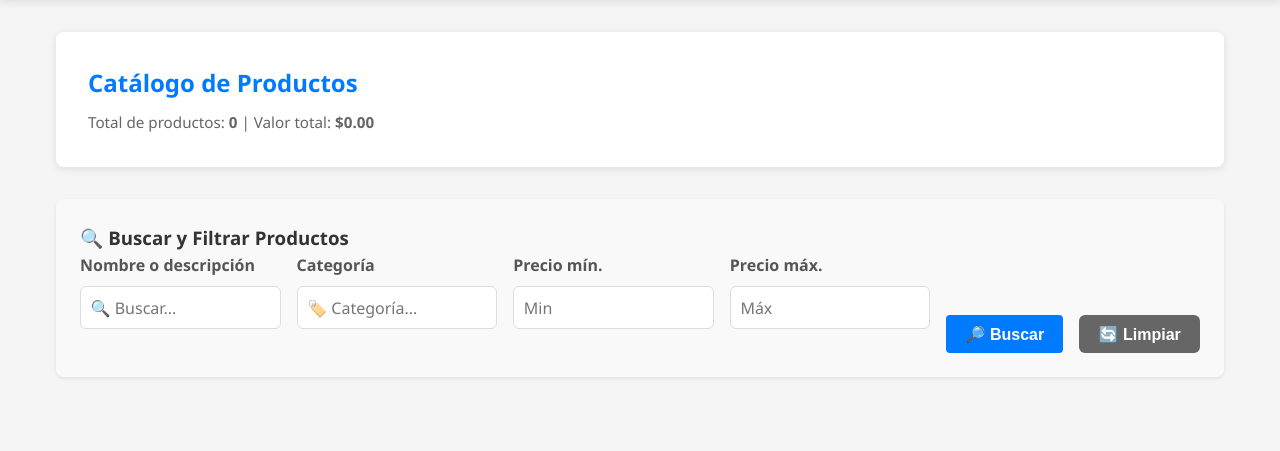
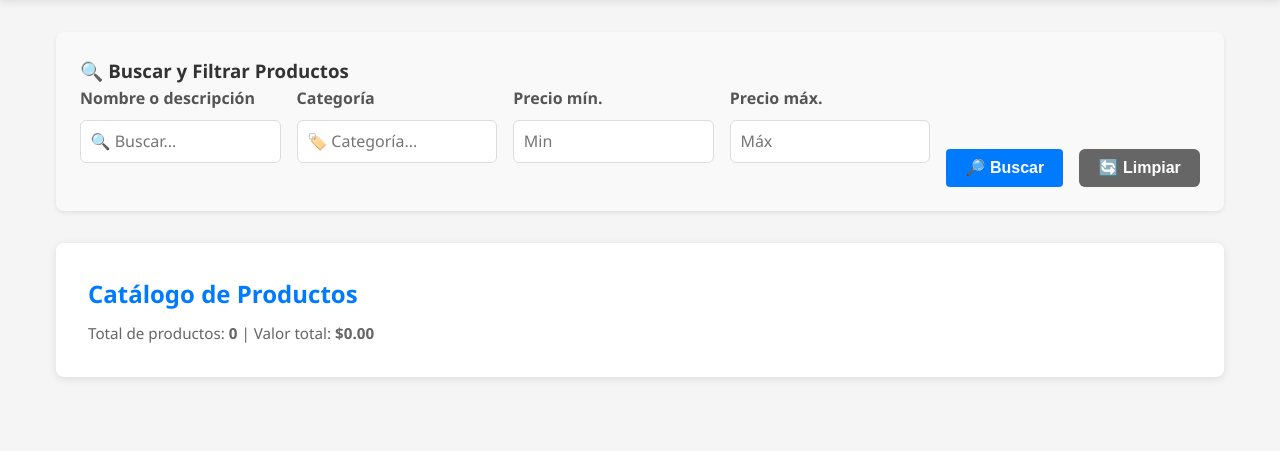
Before and after one commit to sistemas2verduzco-svg/industrial-verduzco, a Flask app: page / in a window 1280 px wide. Shown: the part 78-529 px from the top of the page. Run offline with Flask 3, Linux system fonts and the light colour scheme; the visitor is signed in with stand-in values (Sample User, id 1); data that the repository does not hold is empty.

Commit message:
modified:   templates/index.html

```diff
--- a/templates/index.html
+++ b/templates/index.html
@@ -19,13 +19,8 @@
         </div>
     </nav>
 
-    <div class="container">
-        <div class="page-header">
-            <h2>Catálogo de Productos</h2>
-            <p id="estadisticas" class="stats"></p>
-        </div>
-
-        <!-- Sección de filtros y búsqueda -->
+    <!-- Sección de filtros y búsqueda -->
+    <div class="container" style="margin-top: 2rem;">
         <div class="filtros-section" style="background: #f9f9f9; padding: 1.5rem; border-radius: 8px; margin-bottom: 2rem; box-shadow: 0 2px 4px rgba(0,0,0,0.08);">
             <h3 style="margin-top: 0; color: #333;">🔍 Buscar y Filtrar Productos</h3>
             <div style="display: grid; grid-template-columns: 1fr 1fr 1fr 1fr auto auto; gap: 1rem; align-items: end;">
@@ -48,6 +43,13 @@
                 <button class="btn btn-primary" onclick="aplicarFiltros()" style="padding: 0.6rem 1.2rem;">🔎 Buscar</button>
                 <button class="btn btn-secondary" onclick="limpiarFiltros()" style="padding: 0.6rem 1.2rem; background: #666; color: white; border: none; border-radius: 6px; cursor: pointer;">🔄 Limpiar</button>
             </div>
+        </div>
+    </div>
+
+    <div class="container">
+        <div class="page-header">
+            <h2>Catálogo de Productos</h2>
+            <p id="estadisticas" class="stats"></p>
         </div>
 
         <div id="productos-container" class="productos-grid">
```
